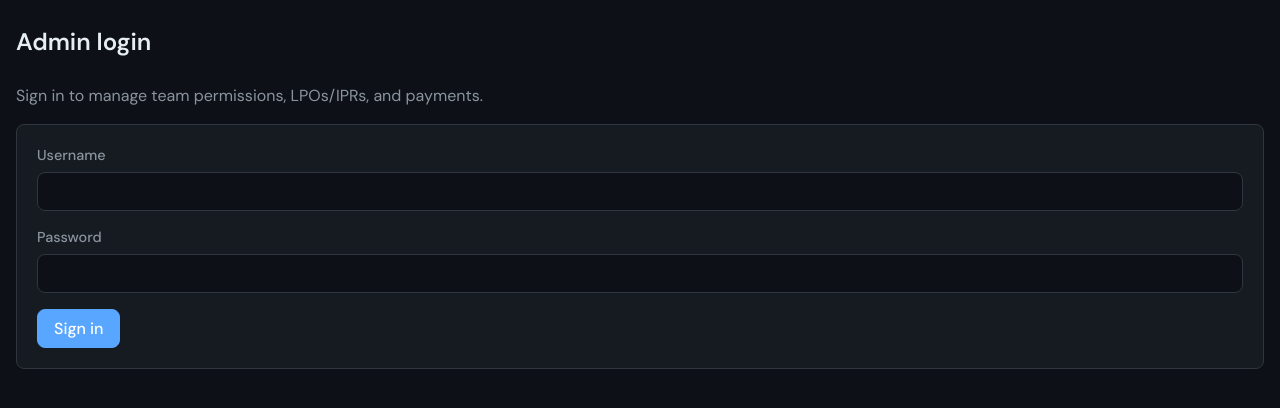
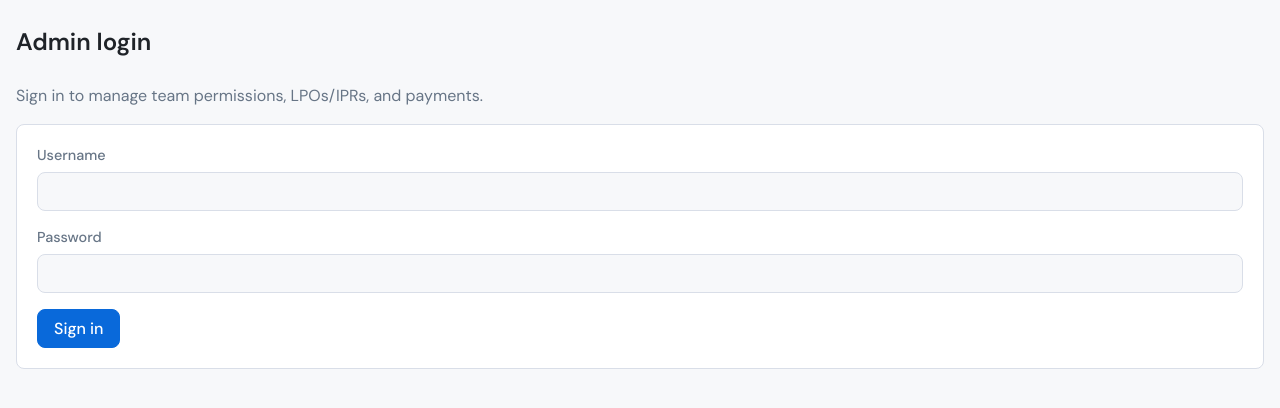
Before and after one commit to jbm27/workshop-management, a React (Vite) app in the folder client/: page / in a window 1280 px wide. Shown: the top 408 px of the page. Built offline with nearby package versions, Linux system fonts and the light colour scheme; no server answers; the HTML template or start-up script is replaced by a standard one.

Commit message:
repeat job rev 6

```diff
--- a/client/src/index.css
+++ b/client/src/index.css
@@ -1,14 +1,14 @@
 :root {
-  --bg: #0d1117;
-  --surface: #161b22;
-  --border: #30363d;
-  --text: #e6edf3;
-  --text-muted: #8b949e;
-  --accent: #58a6ff;
-  --accent-dim: #388bfd;
-  --success: #3fb950;
-  --warning: #d29922;
-  --danger: #f85149;
+  --bg: #f7f8fa;
+  --surface: #ffffff;
+  --border: #d9dee8;
+  --text: #1f2328;
+  --text-muted: #677586;
+  --accent: #0969da;
+  --accent-dim: #0550ae;
+  --success: #1a7f37;
+  --warning: #9a6700;
+  --danger: #cf222e;
   --radius: 8px;
   --font: 'DM Sans', system-ui, sans-serif;
   --font-mono: 'JetBrains Mono', monospace;
@@ -98,12 +98,12 @@ input, select, textarea, button {
   border-left: 3px solid transparent;
 }
 .sidebar nav a:hover {
-  background: rgba(255,255,255,0.05);
+  background: rgba(31, 35, 40, 0.06);
   text-decoration: none;
 }
 .sidebar nav a.active {
   border-left-color: var(--accent);
-  background: rgba(88,166,255,0.08);
+  background: rgba(9, 105, 218, 0.12);
   color: var(--accent);
 }
 
@@ -148,7 +148,7 @@ input, select, textarea, button {
   }
 
   .mobile-menu-btn:hover {
-    background: rgba(255, 255, 255, 0.08);
+    background: rgba(31, 35, 40, 0.08);
   }
 
   .mobile-menu-icon {
@@ -221,7 +221,7 @@ input, select, textarea, button {
 
   .sidebar-close-btn:hover {
     color: var(--text);
-    background: rgba(255, 255, 255, 0.06);
+    background: rgba(31, 35, 40, 0.08);
   }
 
   .sidebar .brand {
@@ -275,7 +275,7 @@ th {
   letter-spacing: 0.03em;
 }
 tr:hover td {
-  background: rgba(255,255,255,0.02);
+  background: rgba(31, 35, 40, 0.04);
 }
 
 .btn {
@@ -291,7 +291,7 @@ tr:hover td {
   font-weight: 500;
 }
 .btn:hover {
-  background: rgba(255,255,255,0.06);
+  background: rgba(31, 35, 40, 0.08);
   border-color: var(--text-muted);
 }
 .btn.primary {
@@ -308,7 +308,7 @@ tr:hover td {
   color: var(--danger);
 }
 .btn.danger:hover {
-  background: rgba(248,81,73,0.15);
+  background: rgba(207, 34, 46, 0.12);
 }
 
 .form-group {
@@ -368,19 +368,18 @@ tr:hover td {
   font-size: 0.8rem;
   font-weight: 500;
 }
-.badge.pending { background: rgba(210,153,34,0.2); color: var(--warning); }
-.badge.in_progress { background: rgba(88,166,255,0.2); color: var(--accent); }
+.badge.in_progress { background: rgba(9, 105, 218, 0.12); color: var(--accent); }
 .badge.vehicle_released { background: rgba(57,197,207,0.18); color: #39c5cf; }
-.badge.pending { background: rgba(88,166,255,0.15); color: var(--accent); }
-.badge.completed { background: rgba(63,185,80,0.2); color: var(--success); }
-.badge.cancelled { background: rgba(248,81,73,0.2); color: var(--danger); }
-.badge.scheduled { background: rgba(88,166,255,0.2); color: var(--accent); }
-.badge.paid { background: rgba(63,185,80,0.2); color: var(--success); }
-.badge.draft { background: rgba(139,148,158,0.2); color: var(--text-muted); }
-.badge.sent { background: rgba(88,166,255,0.2); color: var(--accent); }
-.badge.overdue { background: rgba(248,81,73,0.2); color: var(--danger); }
-.badge.invoice { background: rgba(88,166,255,0.15); color: var(--accent); }
-.badge.quote { background: rgba(210,153,34,0.2); color: var(--warning); }
+.badge.pending { background: rgba(9, 105, 218, 0.1); color: var(--accent); }
+.badge.completed { background: rgba(26, 127, 55, 0.12); color: var(--success); }
+.badge.cancelled { background: rgba(207, 34, 46, 0.12); color: var(--danger); }
+.badge.scheduled { background: rgba(9, 105, 218, 0.12); color: var(--accent); }
+.badge.paid { background: rgba(26, 127, 55, 0.12); color: var(--success); }
+.badge.draft { background: rgba(103, 117, 134, 0.15); color: var(--text-muted); }
+.badge.sent { background: rgba(9, 105, 218, 0.12); color: var(--accent); }
+.badge.overdue { background: rgba(207, 34, 46, 0.12); color: var(--danger); }
+.badge.invoice { background: rgba(9, 105, 218, 0.1); color: var(--accent); }
+.badge.quote { background: rgba(154, 103, 0, 0.12); color: var(--warning); }
 
 .empty {
   text-align: center;
--- a/client/src/pages/Stores.jsx
+++ b/client/src/pages/Stores.jsx
@@ -1610,7 +1610,7 @@ export default function Stores() {
                     fontSize: '0.8rem',
                     border: 'none',
                     borderBottom: '1px solid var(--border)',
-                    background: 'rgba(255,255,255,0.04)',
+                    background: 'rgba(31, 35, 40, 0.04)',
                     color: 'var(--text)',
                     cursor: 'pointer',
                   }}
```
